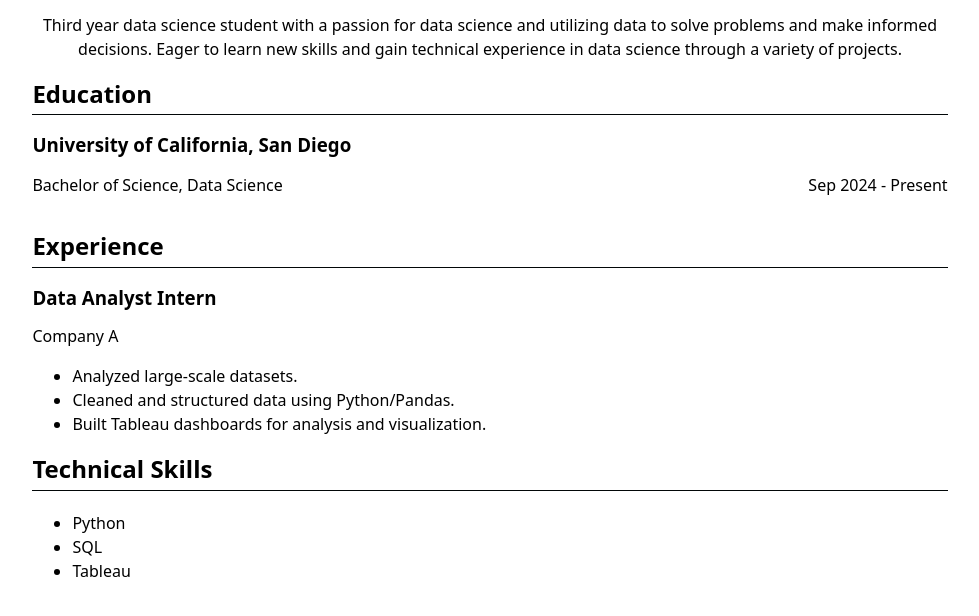
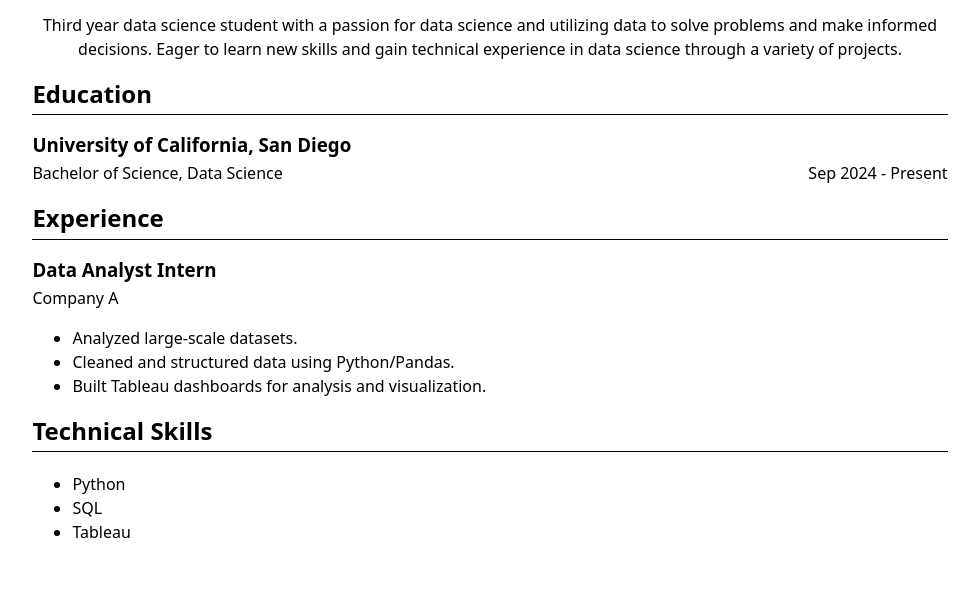
Before and after one commit to pndo06/portfolio, a plain HTML site: page resume/index.html in a window 1280 px wide. Shown: the part 224-840 px from the top of the page, without its empty margins (150-1129 px from the left). Drawn offline with Linux system fonts and the light colour scheme.

Commit message:
Resume page styling

```diff
--- a/resume/index.html
+++ b/resume/index.html
@@ -38,7 +38,9 @@
             <h2>Experience</h2>
             <article>
                 <h3>Data Analyst Intern</h3>
-                <p>Company A</p>
+                <div class="experience">
+                    <p>Company A</p>
+                </div>
                 <ul>
                     <li>Analyzed large-scale datasets.</li>
                     <li>Cleaned and structured data using Python/Pandas.</li>
--- a/style.css
+++ b/style.css
@@ -119,10 +119,15 @@ h1, h2, h3, h4, h5, h6 {
 }
 
 .resume section h3 {
-  margin-bottom: 0.1em;
+  margin-bottom: 0.3em;
 }
 
-.education-details p {
+.education p {
   margin-top: 0;
   margin-bottom: 0;
 }
+
+.experience p {
+  margin-top: 0;
+  margin-bottom: 0;
+}
```
